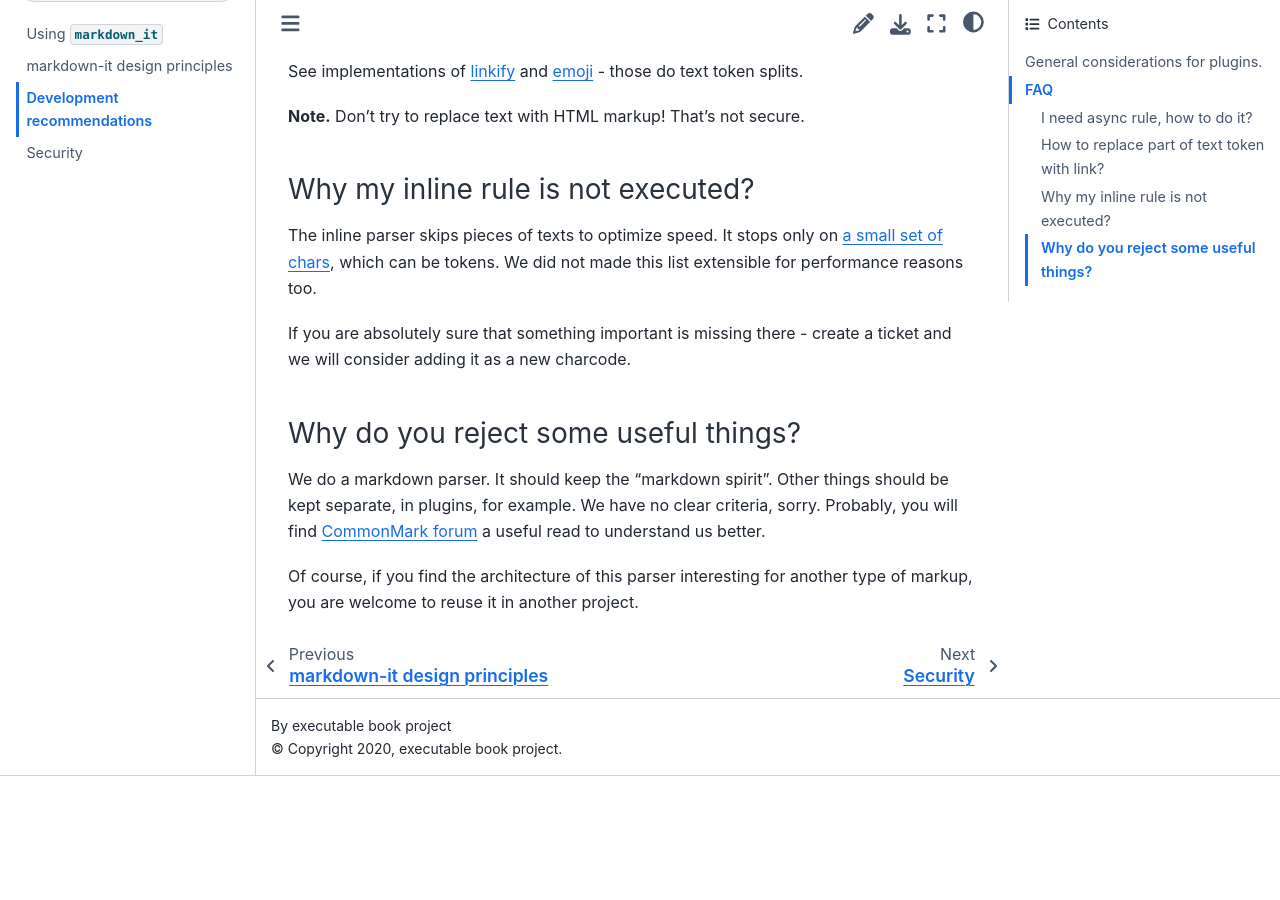
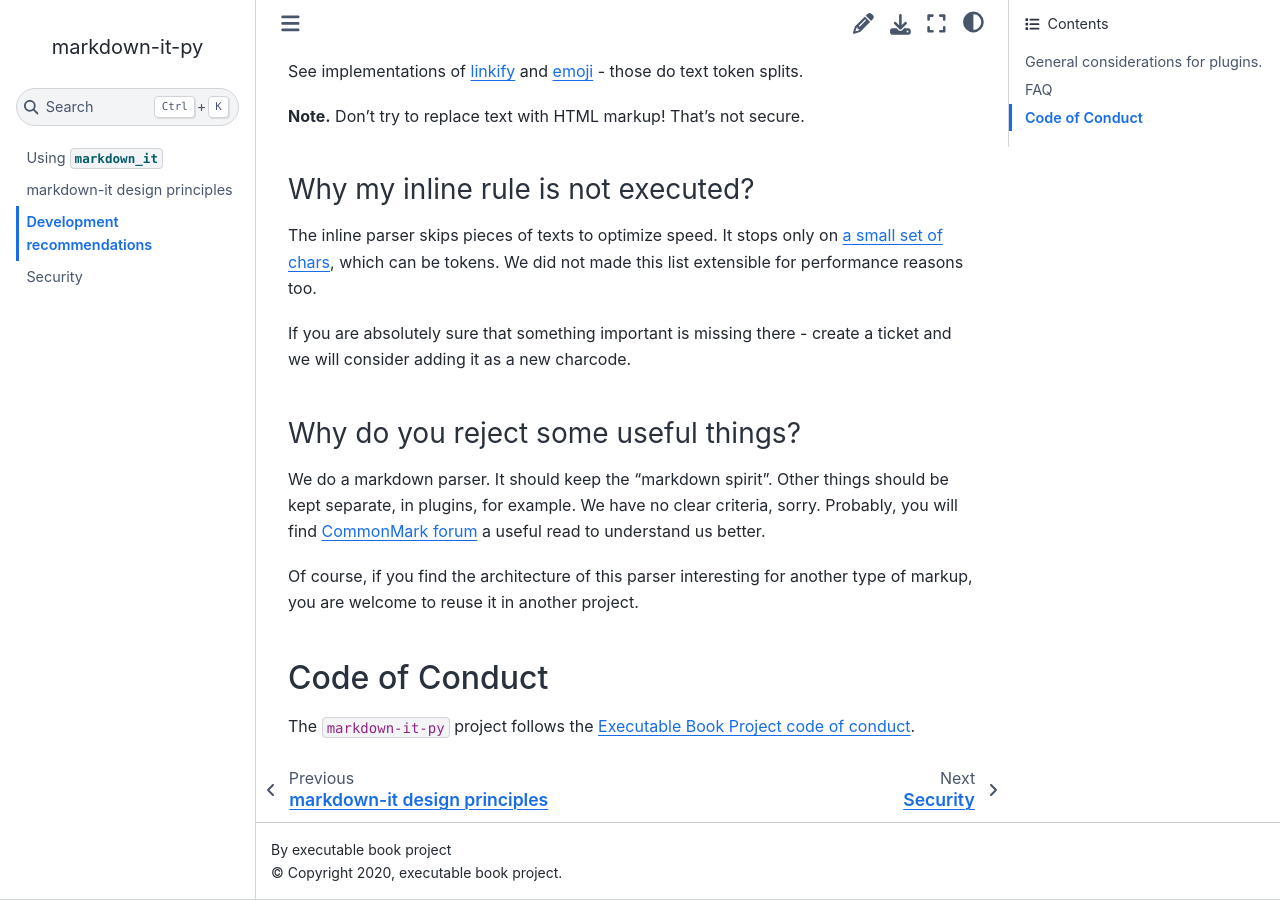
Before and after one commit to executablebooks/markdown-it-py, a Sphinx documentation site: the page built from docs/development.md, in a window 1280 px wide and 900 px high, scrolled down 1380 px. Built offline with Sphinx 7.4.7 and the Sphinx Book theme 1.1.4, drawn with Linux system fonts in a browser that asks for light colours; before the commit the page ends 2156 px from its top, so only the background shows below that.

Commit message:
adding coc

```diff
--- a/docs/development.md
+++ b/docs/development.md
@@ -74,3 +74,8 @@ Probably, you will find [CommonMark forum](http://talk.commonmark.org/) a useful
 
 Of course, if you find the architecture of this parser interesting for another type
 of markup, you are welcome to reuse it in another project.
+
+## Code of Conduct
+
+The `markdown-it-py` project follows the
+[Executable Book Project code of conduct](https://executablebooks.org/en/latest/about.html#code-of-conduct).
```
